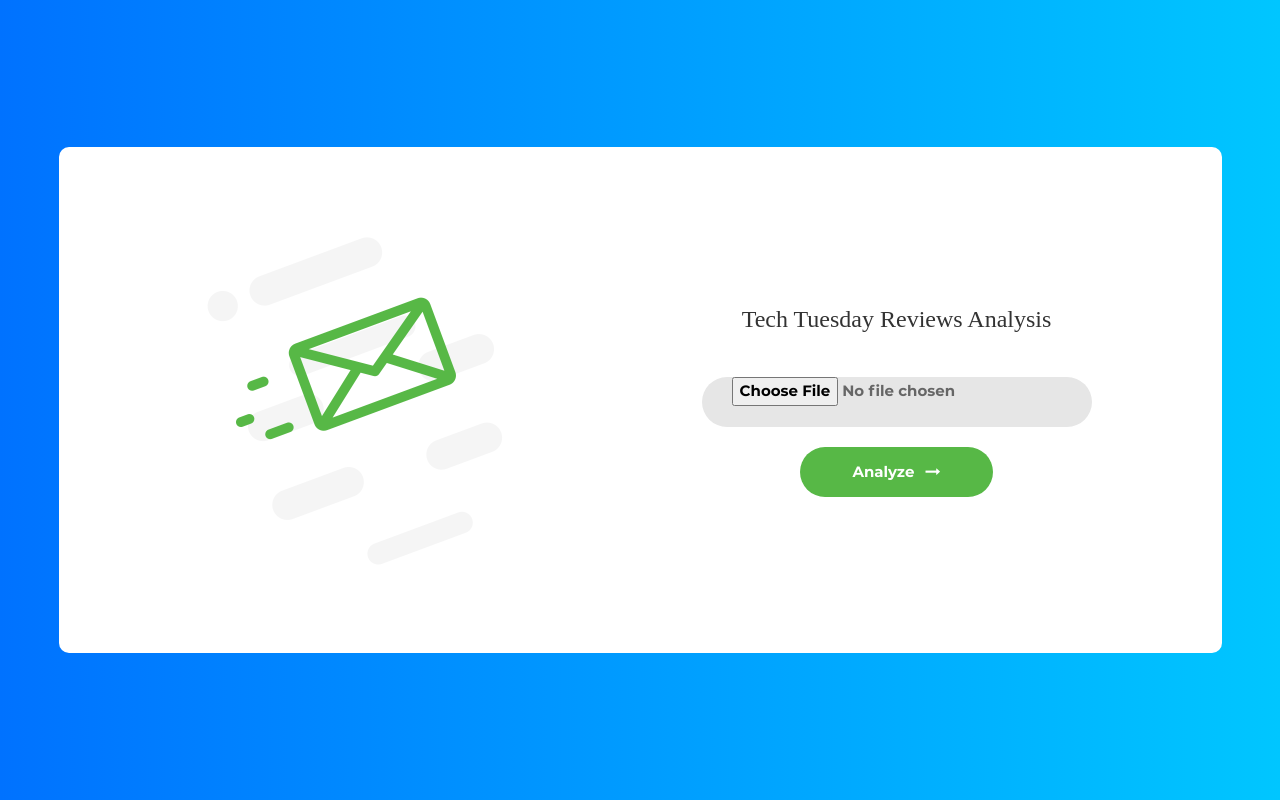
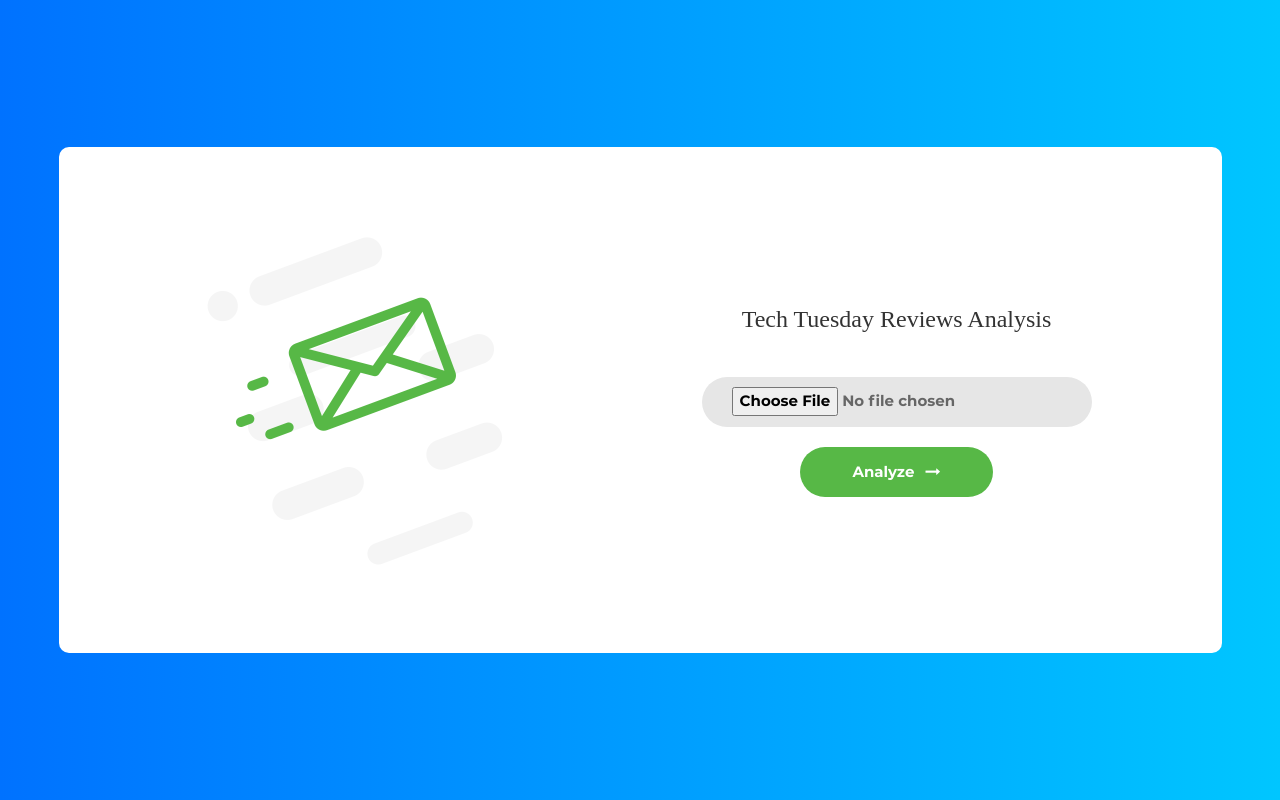
Before and after one commit to kamalpreet-singh01s/ttr-reports-generator, a Flask app: page / in a window 1280 px wide. Run offline with Flask 2, Linux system fonts and the light colour scheme; some libraries are stand-ins or nearby versions; some web fonts are replaced.

Commit message:
Code optimization

```diff
--- a/templates/index.html
+++ b/templates/index.html
@@ -35,7 +35,7 @@
 				</span>
 
 				<div class="wrap-input1 validate-input" data-validate = "Csv file is required">
-					<input class="input1" type="file" name="csv_file" accept=".csv" placeholder="Csv file" required>
+					<input class="input1" style="padding-top:10px;" type="file" name="csv_file" accept=".csv" placeholder="Csv file" required>
 					<span class="shadow-input1"></span>
 				</div>
 
```
